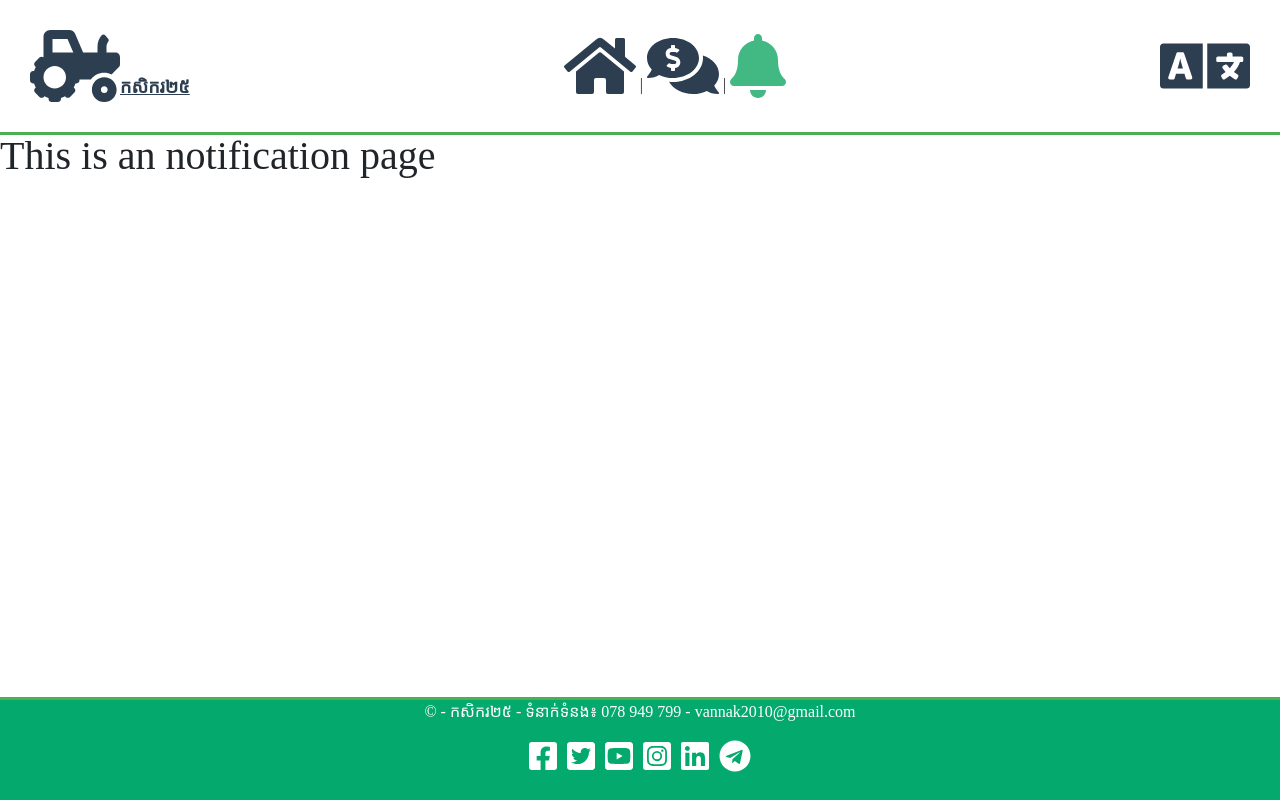
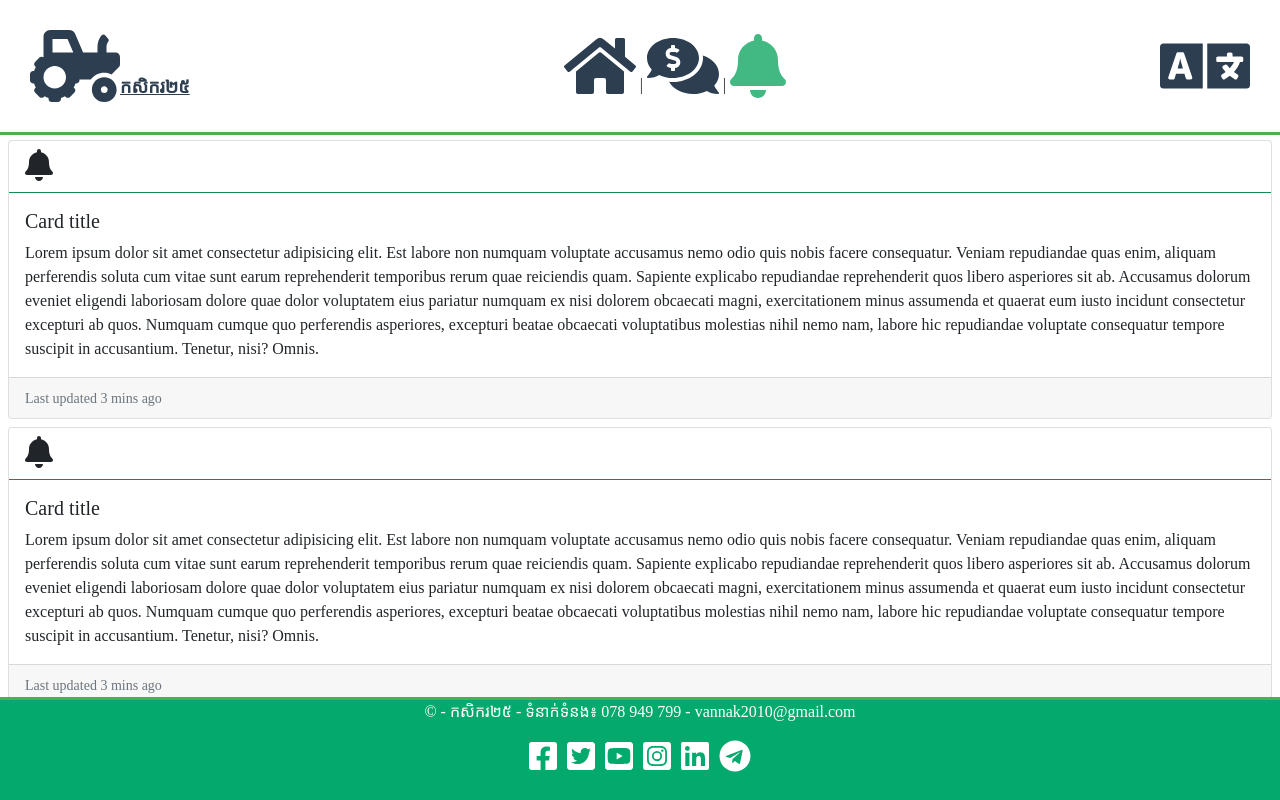
Before and after one commit to hvannak/ksekar25ui, a Vue app: page /notication in a window 1280 px wide. Shown: the top 800 px of the page. Built offline with nearby package versions, Linux system fonts and the light colour scheme; a web font is replaced by a local one.

Commit message:
add notification layout

```diff
--- a/src/views/Home.vue
+++ b/src/views/Home.vue
@@ -43,7 +43,7 @@
       </div>
       <div v-else class="col-12" data-aos="fade-up">
         <div class="card mb-3">
-          <div class="row g-0">
+          <div class="row  g-0">
             <div class="col-md-8">
               <div class="card-body">
                 <h5 class="card-title">Card title</h5>
@@ -52,7 +52,9 @@
               </div>
             </div>
             <div class="col-md-4">
-              <img src="https://via.placeholder.com/450" class="img-fluid rounded-start" alt="...">
+              <div class="d-flex justify-content-end">
+                <img src="https://via.placeholder.com/450" class="img-fluid rounded-start" alt="...">
+              </div>
             </div>
           </div>
         </div>
--- a/src/views/Notification.vue
+++ b/src/views/Notification.vue
@@ -1,6 +1,19 @@
 <template>
-  <div class="home">
-    <h1>This is an notification page</h1>
+  <div v-for="item in 10" :key="item" class="card-group mx-2 my-2">
+    <div class="card">
+      <div class="card-header bg-transparent border-success">
+        <fa icon="bell" class="fa-2x" />
+      </div>
+      <div class="card-body">
+        <h5 class="card-title">Card title</h5>
+        <p class="card-text">
+          Lorem ipsum dolor sit amet consectetur adipisicing elit. Est labore non numquam voluptate accusamus nemo odio quis nobis facere consequatur. Veniam repudiandae quas enim, aliquam perferendis soluta cum vitae sunt earum reprehenderit temporibus rerum quae reiciendis quam. Sapiente explicabo repudiandae reprehenderit quos libero asperiores sit ab. Accusamus dolorum eveniet eligendi laboriosam dolore quae dolor voluptatem eius pariatur numquam ex nisi dolorem obcaecati magni, exercitationem minus assumenda et quaerat eum iusto incidunt consectetur excepturi ab quos. Numquam cumque quo perferendis asperiores, excepturi beatae obcaecati voluptatibus molestias nihil nemo nam, labore hic repudiandae voluptate consequatur tempore suscipit in accusantium. Tenetur, nisi? Omnis.
+        </p>
+      </div>
+      <div class="card-footer">
+        <small class="text-muted">Last updated 3 mins ago</small>
+      </div>
+    </div>
   </div>
 </template>
 
```
